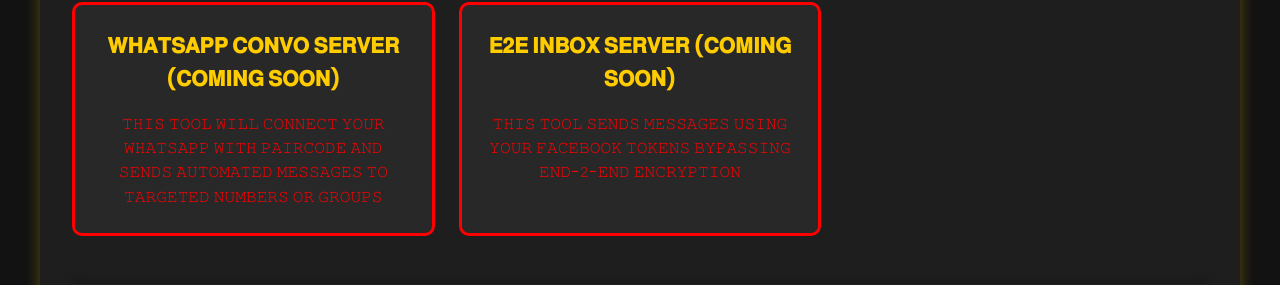
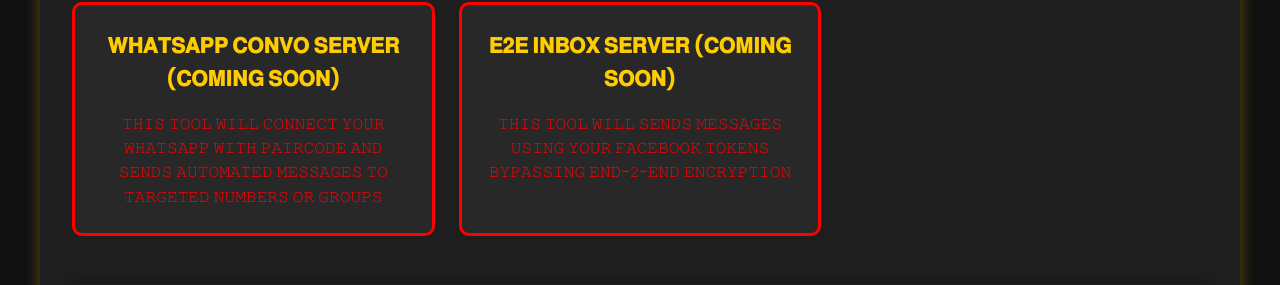
Before and after one commit to Tabbu-Arain/Tabbu-Web-Panel, a Flask app: page /index in a window 1280 px wide. Shown: the part 1334-1619 px from the top of the page. Run offline with Flask 3, Linux system fonts and the light colour scheme; the visitor is signed in with stand-in values (Sample User, id 1); some libraries are stand-ins or nearby versions.

Commit message:
index.html

```diff
--- a/templates/index.html
+++ b/templates/index.html
@@ -441,7 +441,7 @@
                 </div>
           <div class="service-card" onclick="window.location.href='https://server-coming-soon.onrender.com'">
                 <h2>𝐄𝟐𝐄 𝐈𝐍𝐁𝐎𝐗 𝐒𝐄𝐑𝐕𝐄𝐑 (𝐂𝐎𝐌𝐈𝐍𝐆 𝐒𝐎𝐎𝐍)</h2>
-                <p>𝚃𝙷𝙸𝚂 𝚃𝙾𝙾𝙻 𝚂𝙴𝙽𝙳𝚂 𝙼𝙴𝚂𝚂𝙰𝙶𝙴𝚂 𝚄𝚂𝙸𝙽𝙶 𝚈𝙾𝚄𝚁 𝙵𝙰𝙲𝙴𝙱𝙾𝙾𝙺 𝚃𝙾𝙺𝙴𝙽𝚂 𝙱𝚈𝙿𝙰𝚂𝚂𝙸𝙽𝙶 𝙴𝙽𝙳-𝟸-𝙴𝙽𝙳 𝙴𝙽𝙲𝚁𝚈𝙿𝚃𝙸𝙾𝙽</p>
+                <p>𝚃𝙷𝙸𝚂 𝚃𝙾𝙾𝙻 𝚆𝙸𝙻𝙻 𝚂𝙴𝙽𝙳𝚂 𝙼𝙴𝚂𝚂𝙰𝙶𝙴𝚂 𝚄𝚂𝙸𝙽𝙶 𝚈𝙾𝚄𝚁 𝙵𝙰𝙲𝙴𝙱𝙾𝙾𝙺 𝚃𝙾𝙺𝙴𝙽𝚂 𝙱𝚈𝙿𝙰𝚂𝚂𝙸𝙽𝙶 𝙴𝙽𝙳-𝟸-𝙴𝙽𝙳 𝙴𝙽𝙲𝚁𝚈𝙿𝚃𝙸𝙾𝙽</p>
                 </div>
         <div id="sfcn2zqrasxsa59ju7x9aezewybmuc26nf5"></div>
         <script type="text/javascript" src="https://counter4.optistats.ovh/private/counter.js?c=n2zqrasxsa59ju7x9aezewybmuc26nf5&down=async" async></script>
```
